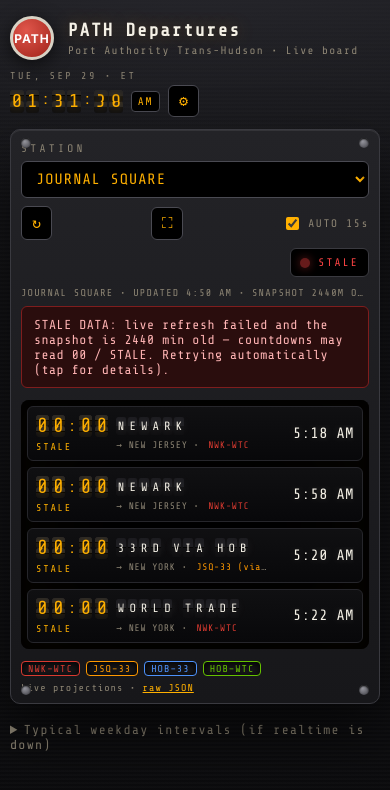
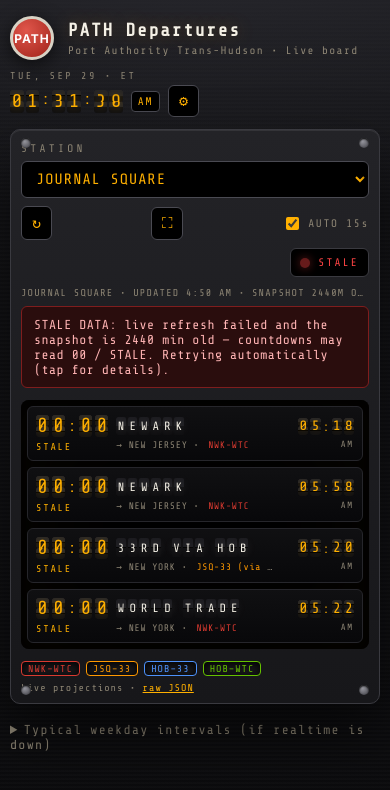
Before and after one commit to ece818/path-flipboard, a website: page public/index.html in a window 390 px wide. Drawn offline with nearby package versions, Linux system fonts and the light colour scheme; no server answers.

Commit message:
Departure time in split-flap flips with AM/PM sub-label

```diff
--- a/public/app.js
+++ b/public/app.js
@@ -122,17 +122,20 @@ function departDate(m) {
   const t = Number.isFinite(base) ? base + m.secondsToArrivalNum * 1000 : fallback;
   return new Date(t);
 }
-function formatDepart(d) {
+function departParts(d) {
+  // Split ET wall-clock time into flip digits ("09:21") + AM/PM label,
+  // so the right column reuses the same split-flap rendering as countdowns.
   try {
-    if (clockFormat === '24') {
-      return d.toLocaleString('en-US', { timeZone: 'America/New_York', hour: '2-digit', minute: '2-digit', hour12: false });
-    }
-    return d.toLocaleString('en-US', { timeZone: 'America/New_York', hour: 'numeric', minute: '2-digit' });
+    const o = Object.fromEntries(
+      new Intl.DateTimeFormat('en-US', { timeZone: 'America/New_York', hour: '2-digit', minute: '2-digit', hour12: clockFormat !== '24' })
+        .formatToParts(d).map(p => [p.type, p.value])
+    );
+    return { text: `${o.hour}:${o.minute}`, ampm: clockFormat === '24' ? '' : (o.dayPeriod || '').toUpperCase() };
   } catch {
     const p = n => String(n).padStart(2, '0');
-    if (clockFormat === '24') return `${p(d.getHours())}:${p(d.getMinutes())}`;
-    const h12 = d.getHours() % 12 || 12;
-    return `${h12}:${p(d.getMinutes())} ${d.getHours() < 12 ? 'AM' : 'PM'}`;
+    if (clockFormat === '24') return { text: `${p(d.getHours())}:${p(d.getMinutes())}`, ampm: '' };
+    const h = d.getHours();
+    return { text: `${p(h % 12 || 12)}:${p(d.getMinutes())}`, ampm: h < 12 ? 'AM' : 'PM' };
   }
 }
 
@@ -230,8 +233,10 @@ function buildBoard(data, opts = {}) {
     visible.forEach((m, i) => {
       const r = rowRefs[i];
       r.msg = m;
-      const dep = formatDepart(departDate(m));
-      if (r.departEl && r.departEl.textContent !== dep) r.departEl.textContent = dep;
+      const dp = departParts(departDate(m));
+      renderFlips(r.departsEl, dp.text);
+      if (r.departAmpmEl && r.departAmpmEl.textContent !== dp.ampm) r.departAmpmEl.textContent = dp.ampm;
+      if (r.departAmpmEl) r.departAmpmEl.classList.toggle('hidden', !dp.ampm);
     });
     return;
   }
@@ -245,12 +250,14 @@ function buildBoard(data, opts = {}) {
     row.className = `row ${st.cls}`;
     const dirTag = m.dir === 'ToNY' ? '→ NEW YORK' : m.dir === 'ToNJ' ? '→ NEW JERSEY' : m.dir.toUpperCase();
     // Left: countdown flips. Middle: destination + direction/line (line stays
-    // tappable for filtering). Right: wall-clock departure time.
+    // tappable for filtering). Right: departure wall-clock in split-flap flips.
+    const dp = departParts(departDate(m));
     row.innerHTML = `
       <div class="col-time"><div class="flips"></div><div class="row-status">${st.label}</div></div>
       <div class="col-dest"><div class="dest"></div><div class="row-sub">${dirTag} <span class="sub-sep">•</span> <span class="sub-line" style="--c:${m.line.color}">${m.line.short}</span></div></div>
-      <div class="status col-depart"><div class="depart-time">${formatDepart(departDate(m))}</div></div>`;
+      <div class="status col-depart"><div class="departs"></div><div class="depart-ampm${dp.ampm ? '' : ' hidden'}">${dp.ampm}</div></div>`;
     renderFlips(row.querySelector('.flips'), flipString(sec));
+    renderFlips(row.querySelector('.departs'), dp.text);
     renderTiles(row.querySelector('.dest'), shortDest(m.headSign));
     // tap destination → filter to that destination; tap line text → filter to that line
     const destEl = row.querySelector('.dest');
@@ -262,7 +269,7 @@ function buildBoard(data, opts = {}) {
     if (lineFilter && lineMatches(m, lineFilter)) subLineEl.classList.add('active');
     subLineEl.addEventListener('click', (e) => { e.stopPropagation(); setLineFilter(m.line.short); });
     scheduleEl.appendChild(row);
-    rowRefs.push({ flipsEl: row.querySelector('.flips'), statusEl: row.querySelector('.row-status'), departEl: row.querySelector('.depart-time'), row, msg: m });
+    rowRefs.push({ flipsEl: row.querySelector('.flips'), statusEl: row.querySelector('.row-status'), departsEl: row.querySelector('.departs'), departAmpmEl: row.querySelector('.depart-ampm'), row, msg: m });
   }
 }
 
--- a/public/index.html
+++ b/public/index.html
@@ -4,7 +4,7 @@
   <meta charset="UTF-8" />
   <meta name="viewport" content="width=device-width, initial-scale=1.0" />
   <title>NJ PATH — Departures</title>
-  <link rel="stylesheet" href="style.css?v=13" />
+  <link rel="stylesheet" href="style.css?v=14" />
   <link rel="preconnect" href="https://fonts.googleapis.com">
   <link href="https://fonts.googleapis.com/css2?family=Share+Tech+Mono&family=Inter:wght@400;600;700&display=swap" rel="stylesheet">
 </head>
@@ -105,6 +105,6 @@
     </details>
   </div>
 
-  <script src="app.js?v=13" type="module"></script>
+  <script src="app.js?v=14" type="module"></script>
 </body>
 </html>
--- a/public/style.css
+++ b/public/style.css
@@ -119,9 +119,12 @@ button:hover{border-color:var(--amber)}
 .row.due .row-status{color:var(--green)}
 .status{text-align:right}
 .status small{display:block;color:var(--muted);font-size:11px;letter-spacing:.2em;margin-top:6px}
-.col-depart{display:flex;flex-direction:column;align-items:flex-end;justify-content:center;gap:2px}
-.depart-time{font-size:clamp(15px,2.4vw,21px);letter-spacing:.06em;color:var(--text);white-space:nowrap;
-  text-shadow:0 0 10px rgba(245,241,230,.2)}
+.col-depart{display:flex;flex-direction:column;align-items:flex-end;justify-content:center}
+.departs{display:flex;gap:3px;align-items:center;justify-content:flex-end}
+.departs .flip{font-size:clamp(17px,3.2vw,26px)}
+.departs .colon{font-size:clamp(14px,2.8vw,22px)}
+.depart-ampm{font-size:11px;letter-spacing:.2em;color:var(--muted);margin-top:6px;min-height:1em}
+.depart-ampm.hidden{display:none}
 .sub-line{color:var(--c,var(--muted));cursor:pointer;border-radius:3px;padding:0 3px}
 .sub-line:hover{filter:brightness(1.35);outline:1px solid var(--c,var(--muted));outline-offset:1px}
 .sub-line.active{background:var(--c);color:#000;font-weight:700;padding:0 5px}
@@ -235,9 +238,12 @@ body.theater .exit-theater{display:block}
   .tile{font-size:12px;min-width:.8em;padding:.18em .02em;flex:0 1 auto}
   .tile.space{min-width:.3em}
   .row-sub{font-size:9.5px;margin-top:4px;letter-spacing:.08em}
-  /* line stays visible in the sub-line on mobile — the right column is now departure time */
-  .depart-time{font-size:15px;letter-spacing:.04em}
-  .col-depart{min-width:76px}
+  /* line stays visible in the sub-line on mobile — the right column is now departure flips */
+  .departs{gap:2px}
+  .departs .flip{font-size:15px;width:.68em}
+  .departs .colon{font-size:13px}
+  .depart-ampm{font-size:9px;margin-top:4px}
+  .col-depart{min-width:70px}
   .board-foot{gap:6px;font-size:10px}
   .badge{font-size:10px;padding:1px 6px}
   .foot-note{font-size:10px;margin-left:0;flex-basis:100%}
@@ -283,7 +289,6 @@ body.light .flip span{background:linear-gradient(180deg,#ffffff 49.4%,#d8d2c4 49
 body.light .colon{color:var(--amber)}
 body.light .tile{background:linear-gradient(180deg,#ffffff 49.2%,#d8d2c4 49.2% 50.8%,#f0ebdd 50.8%);color:#1c1c1f;text-shadow:none;border:1px solid #e0dccf}
 body.light .tile.space{background:transparent;border:none;box-shadow:none}
-body.light .depart-time{text-shadow:none}
 body.light .filter-bar{background:#fdf6e0;border-color:#d3b34c;color:var(--amber)}
 body.light .filter-bar button{background:transparent;border-color:#d3b34c;color:var(--amber);box-shadow:none}
 body.light .timetable th,body.light .timetable td{border-color:#c9c2b0}
```
Also changed, not shown: AGENTS.md (+1 -1 lines).
